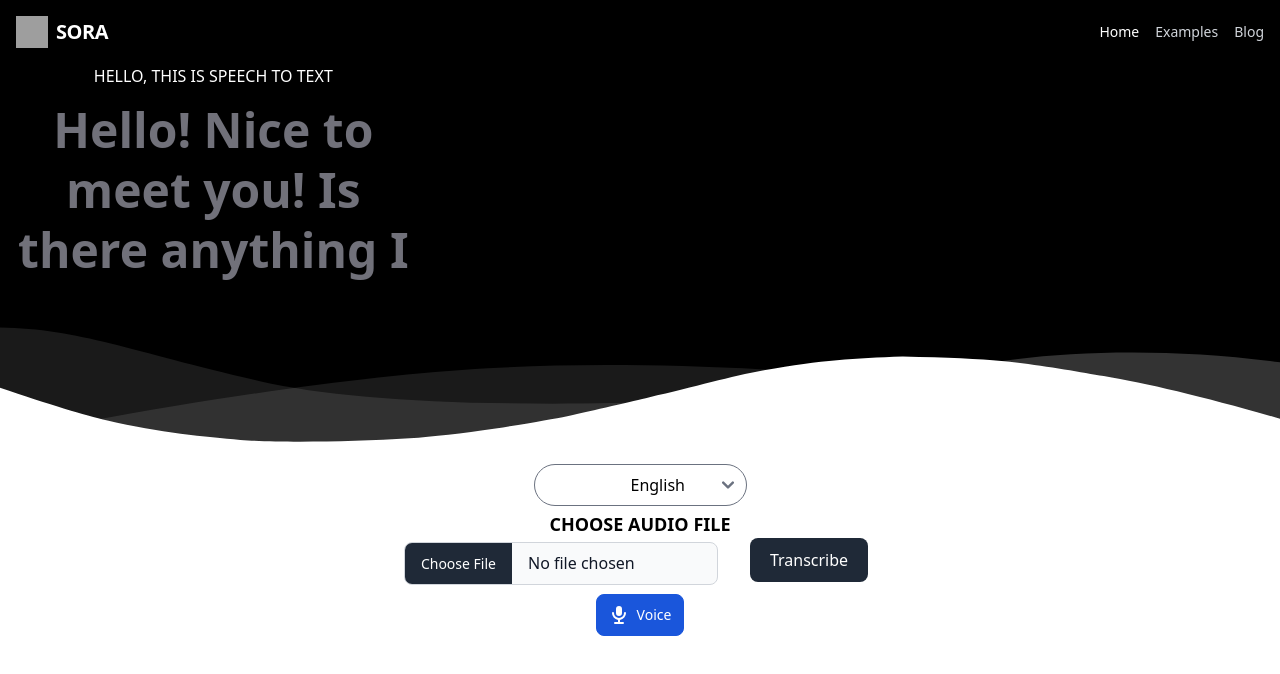
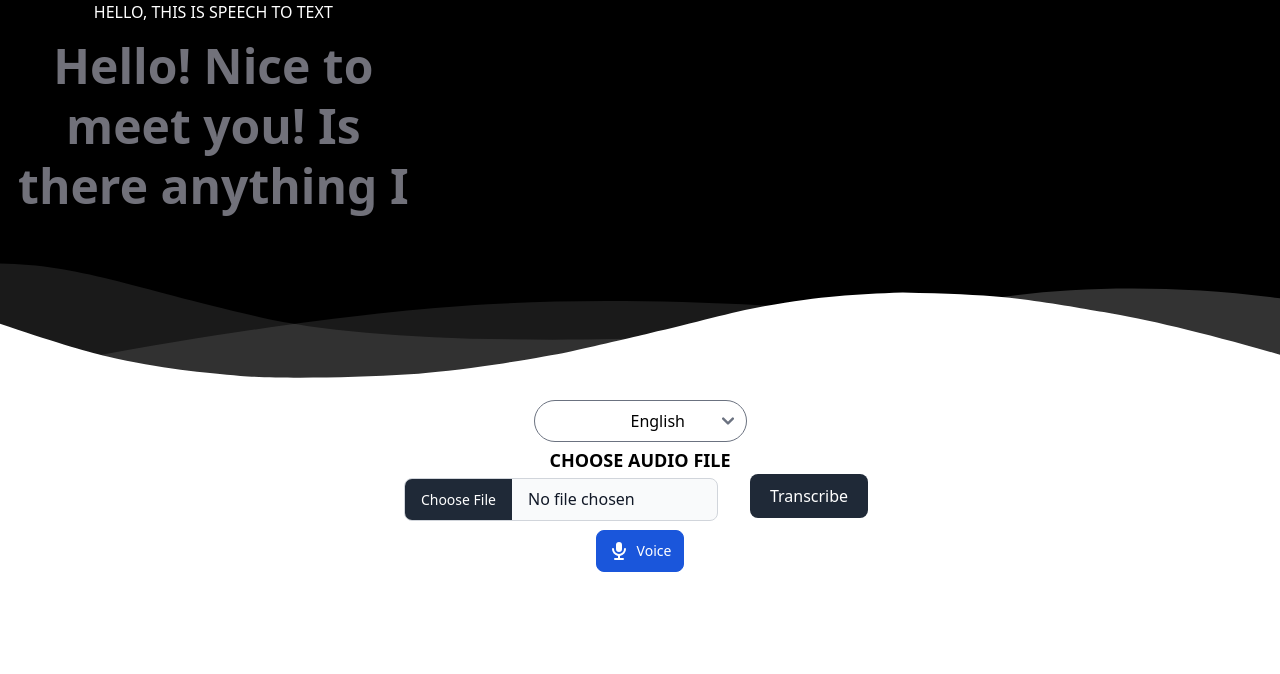
Before and after one commit to Yuniarrr/speech-to-text, a Vue app in the folder frontend/: page / in a window 1280 px wide. Shown: the top 674 px of the page. Built offline with nearby package versions, Linux system fonts and the light colour scheme; grey boxes are pictures that could not be loaded.

Commit message:
REBASE FROM BRANCH 2-MAKE-BE

```diff
--- a/frontend/src/App.vue
+++ b/frontend/src/App.vue
@@ -1,50 +1,4 @@
 <template>
-  <header>
-    <div class="sticky  top-0 bg-black" id="app">
-    <nav class="flex items-center justify-between flex-wrap bg-teal p-4">
-      <div class="flex items-center flex-no-shrink text-white mr-6">
-        <img
-          class="fill-current h-8 w-8 mr-2 w-32 h-32"
-          src="../assets/logo.png"
-          alt="logo"
-        />
-        <span class="font-semibold text-xl tracking-tight">SORA</span>
-      </div>
-
-
-      <ul
-        :class="open ? 'block' : 'hidden'"
-        class="w-full sm:flex sm:items-center sm:w-auto"
-      >
-        <div class="text-sm sm:flex-grow flex">
-          <li>
-            <a
-            @click="setPage('Home')"
-              class="block mt-4 sm:inline-block sm:mt-0 text-teal-lighter text-white hover:text-white mr-4"
-            >
-              Home
-            </a>
-          </li>
-          <li>
-            <button
-              class="no-underline text-gray-300 block mt-4 sm:inline-block sm:mt-0 text-teal-lighter hover:text-white mr-4"
-            >
-              Examples
-            </button>
-          </li>
-          <li>
-            <button
-              class="no-underline text-gray-300 block mt-4 sm:inline-block sm:mt-0 text-teal-lighter hover:text-white"
-            >
-              Blog
-            </button>
-          </li>
-        </div>
-
-      </ul>
-    </nav>
-  </div>
-  </header>
   <router-view />
 </template>
 
@@ -59,7 +13,7 @@ export default {
     TextRainbow,
     Header,
     // Footer
-  },
+  },
 };
 </script>
 
--- a/frontend/src/layouts/Header.vue
+++ b/frontend/src/layouts/Header.vue
@@ -1,5 +1,5 @@
 <template>
-    <div class="sticky  top-0 bg-black" id="app">
+  <div class="sticky top-0 bg-black" id="app">
     <nav class="flex items-center justify-between flex-wrap bg-teal p-4">
       <div class="flex items-center flex-no-shrink text-white mr-6">
         <img
@@ -38,7 +38,6 @@
             </button>
           </li>
         </div>
-
       </ul>
     </nav>
   </div>
--- a/frontend/src/views/HelloWorld.vue
+++ b/frontend/src/views/HelloWorld.vue
@@ -35,28 +35,6 @@ import TextRainbow from "../components/TextRainbow.vue";
             ></div>
           </div>
         </form>
-
-        <div class="flex items-center" v-if="loading">
-          <svg
-            aria-hidden="true"
-            role="status"
-            class="w-6 h-6 animate-spin text-blue-700 mr-3"
-            viewBox="0 0 100 100"
-            xmlns="http://www.w3.org/2000/svg"
-          >
-            <circle
-              cx="50"
-              cy="50"
-              fill="none"
-              r="40"
-              stroke="currentColor"
-              stroke-width="10"
-            />
-          </svg>
-          <p>Loading...</p>
-        </div>
-
-        <p v-if="transcription">{{ transcription }}</p>
       </div>
     </div>
   </div>
@@ -161,7 +139,25 @@ import TextRainbow from "../components/TextRainbow.vue";
     </div>
   </div>
 
-  <section class="bg-white border-b w-full mt-1" v-if="transcription">
+  <div class="flex items-center justify-center my-4" v-if="loading">
+    <svg
+      aria-hidden="true"
+      role="status"
+      class="w-6 h-6 animate-spin text-blue-700 mr-3"
+      viewBox="0 0 100 100"
+      xmlns="http://www.w3.org/2000/svg"
+    >
+      <circle
+        cx="50"
+        cy="50"
+        fill="none"
+        r="40"
+        stroke="currentColor"
+        stroke-width="10"
+      />
+    </svg>
+  </div>
+  <section v-else class="bg-white border-b w-full mt-1" v-if="transcription">
     <div class="flex flex-wrap items-center justify-center">
       <p class="text-center mb-2">
         {{ transcription }}
```
Also changed, not shown: frontend/src/components/TextRainbow.vue (line endings or trailing spaces). Lines whose indentation alone changed are shown as unchanged.
